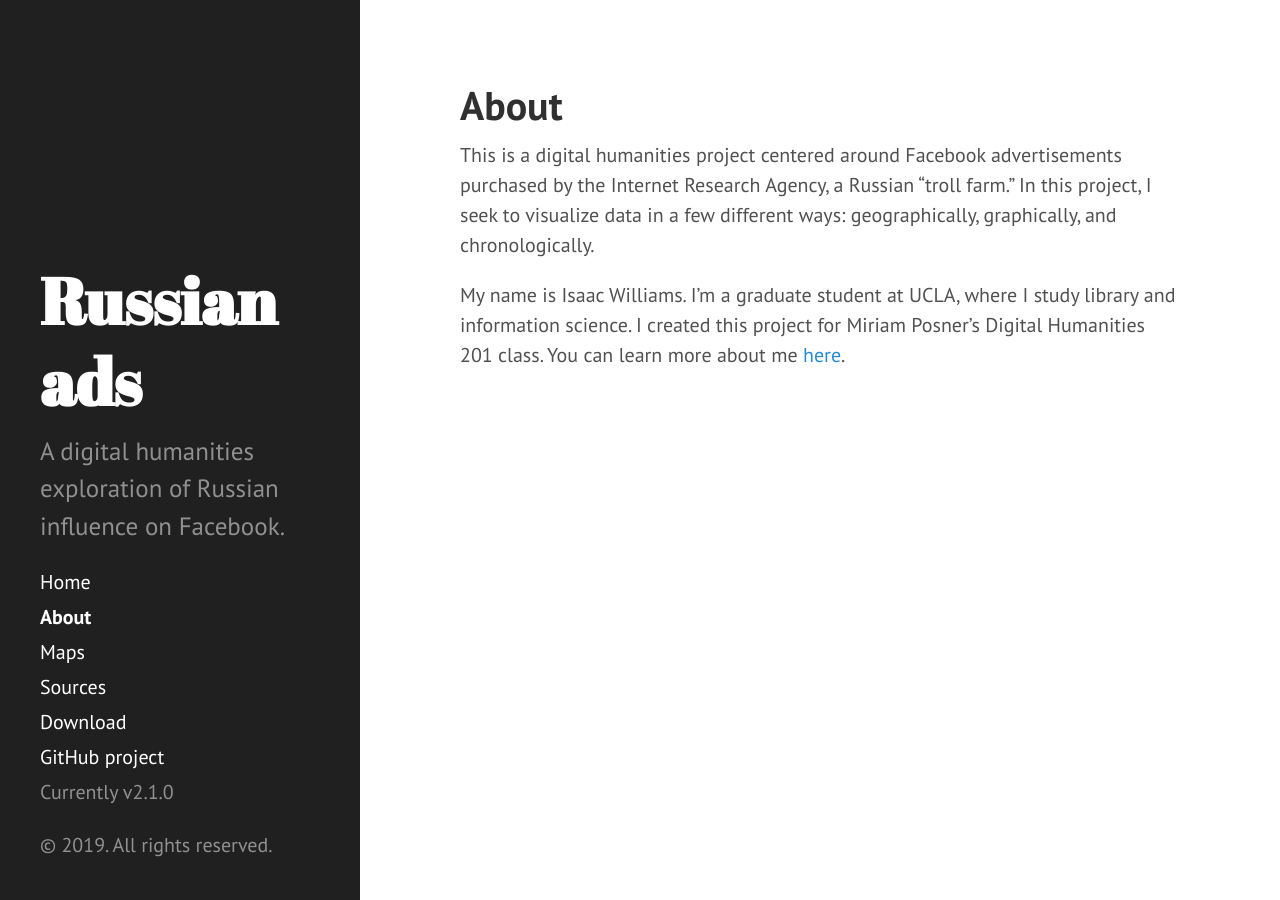
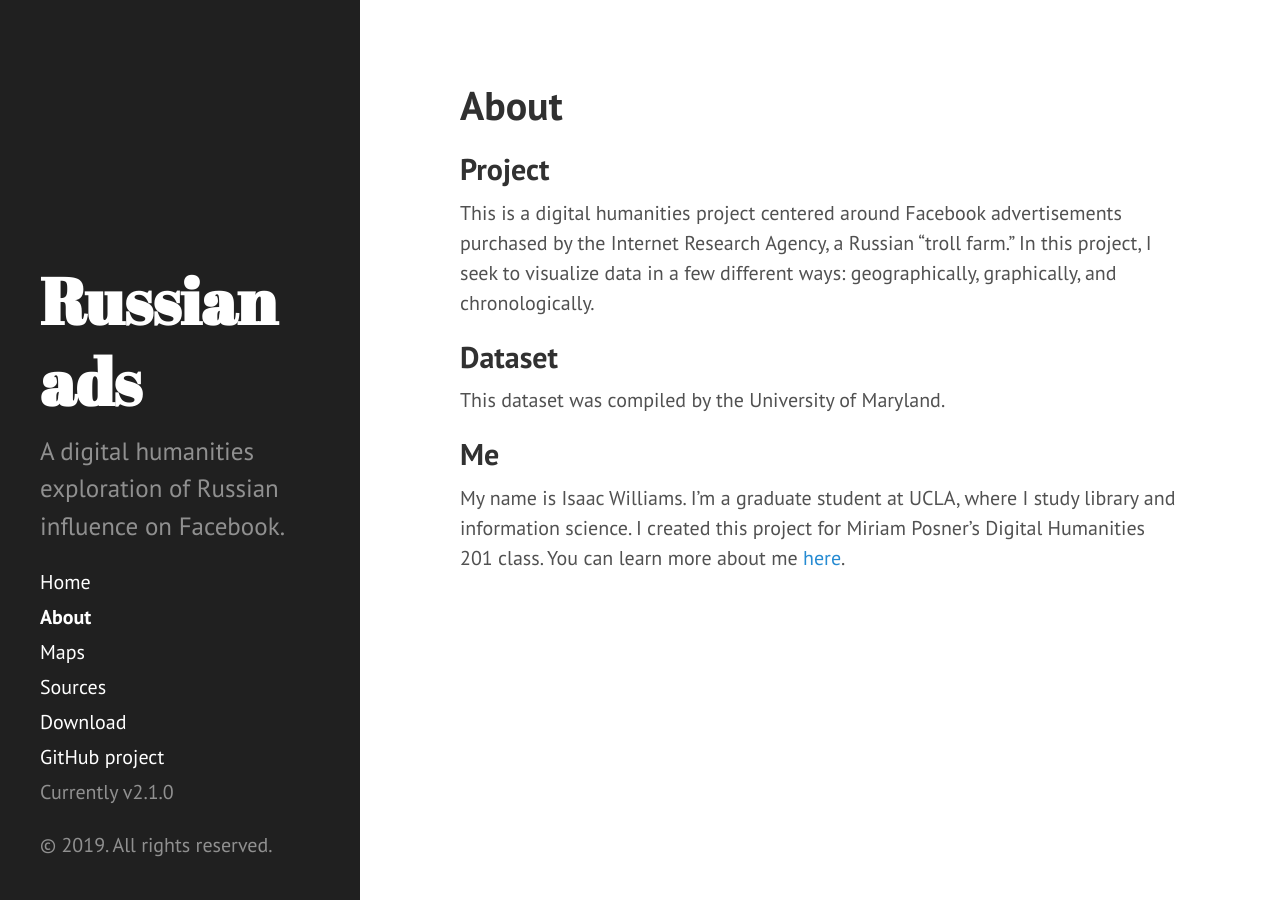
Before and after one commit to isawil/russian-ads, a Jekyll site: the page built from about.md, in a window 1280 px wide. Built offline with Jekyll 4.4.1, drawn with Linux system fonts in a browser that asks for light colours.

Commit message:
Update about.md

```diff
--- a/about.md
+++ b/about.md
@@ -3,6 +3,14 @@ layout: page
 title: About
 ---
 
+## Project
+
 This is a digital humanities project centered around Facebook advertisements purchased by the Internet Research Agency, a Russian "troll farm." In this project, I seek to visualize data in a few different ways: geographically, graphically, and chronologically.
 
+## Dataset
+
+This dataset was compiled by the University of Maryland.
+
+## Me
+
 My name is Isaac Williams. I'm a graduate student at UCLA, where I study library and information science. I created this project for Miriam Posner's Digital Humanities 201 class. You can learn more about me [here](https://isawil.github.io).
```
